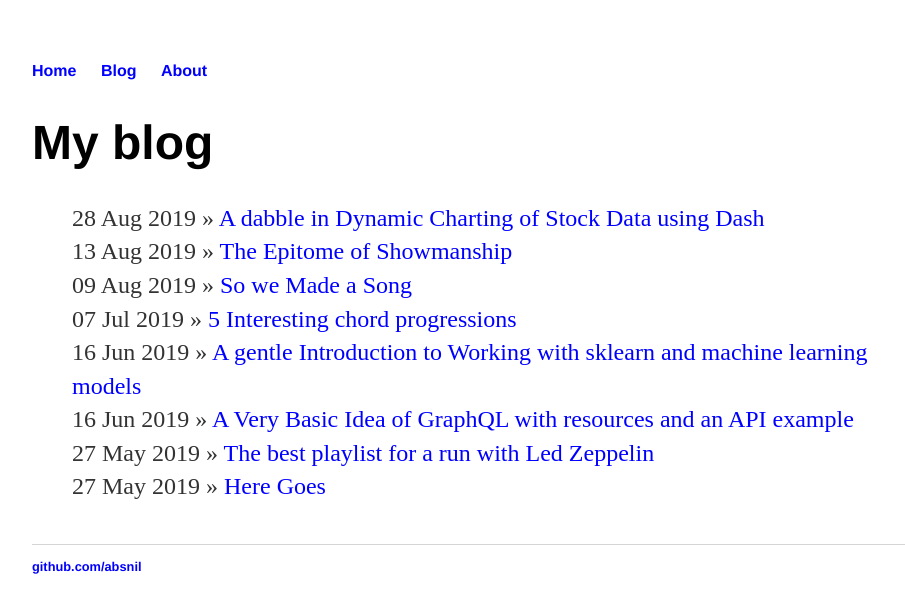
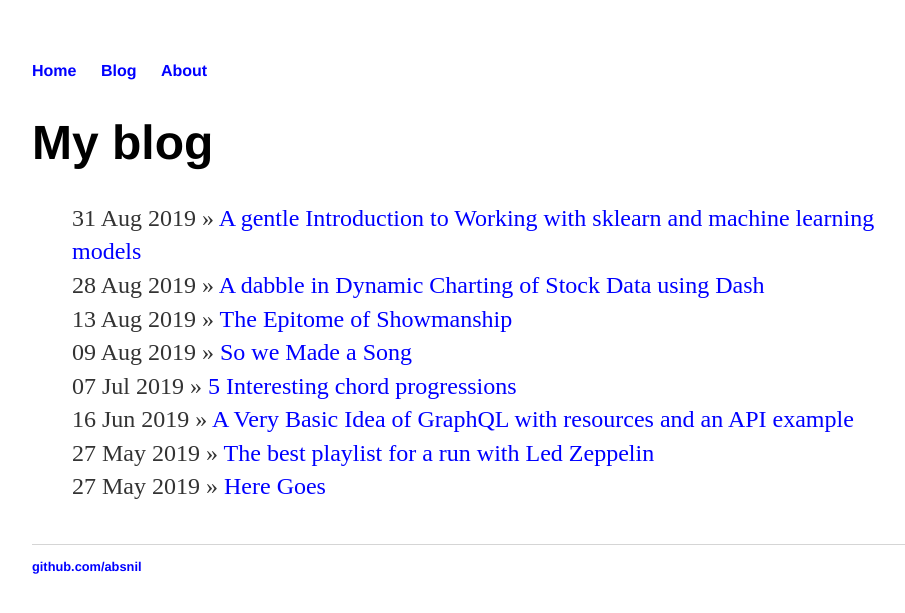
Before and after one commit to absnil/absnil.github.io, a Jekyll site: the page built from blog/index.html, in a window 1280 px wide. Shown: the top 613 px of the page, without its empty margins (160-1065 px from the left). Built offline with Jekyll 4.4.1, drawn with Linux system fonts in a browser that asks for light colours.

Commit message:
Update and rename 2019-09-01-machine-learn.md to 2019-08-31-machine.md

```diff
--- a/_posts/2019-09-01-machine-learn.md
+++ b/_posts/2019-08-31-machine.md
@@ -1,7 +1,7 @@
 ---
 layout: post
 title: "A gentle Introduction to Working with sklearn and machine learning models"
-date: 2019-06-16
+date: 2019-08-31
 ---
 Starting machine learning and model training is an interesting yet scary prospect. Interesting because there are so many possible applications and scary because there is just so much of it out there and it's difficult to distill the basics and get a hang of them. So here I'm trying to simplify the whole process with the help of one calssification model implementations.
 1. Naive Bayes
```
